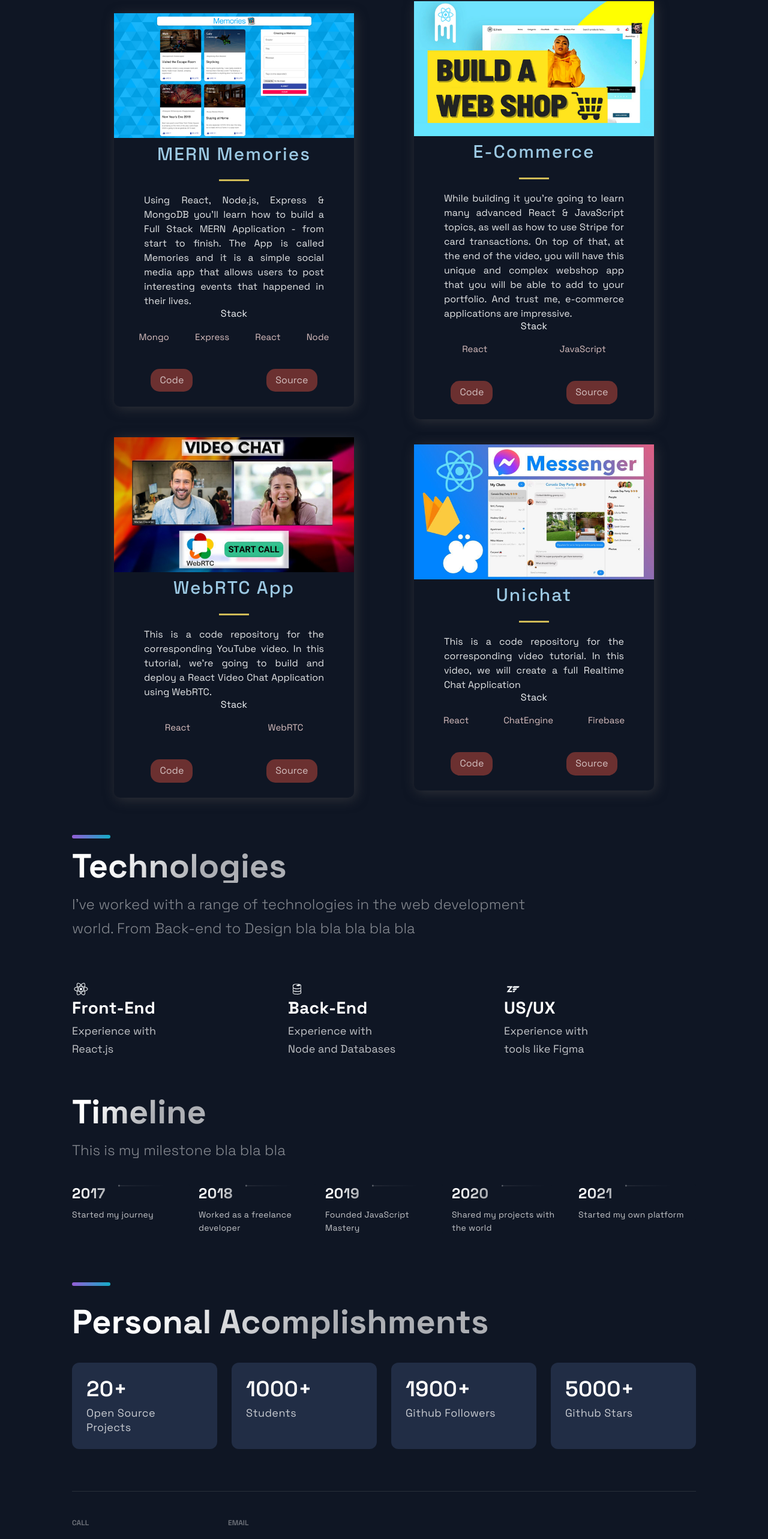
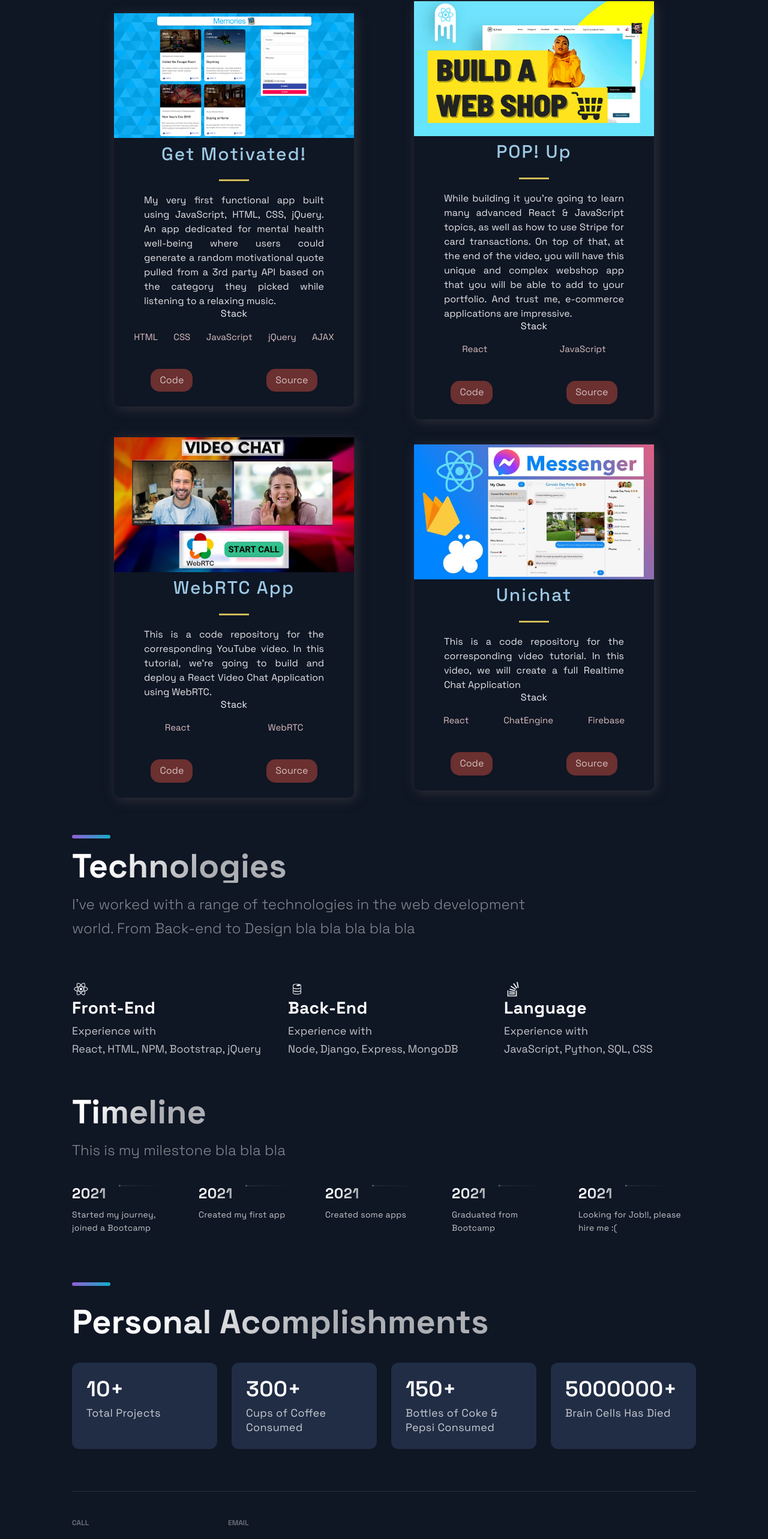
Before and after one commit to ChrisNulis/portfoliotwo, a Next.js app: page / in a window 1280 px wide. Shown: the part 833-3399 px from the top of the page at 60% size. Built offline with nearby package versions, Linux system fonts and the light colour scheme.

Commit message:
polishing

```diff
--- a/src/components/Acomplishments/Acomplishments.js
+++ b/src/components/Acomplishments/Acomplishments.js
@@ -4,10 +4,10 @@ import { Section, SectionDivider, SectionTitle } from '../../styles/GlobalCompon
 import { Box, Boxes, BoxNum, BoxText } from './AcomplishmentsStyles';
 
 const data = [
-  { number: 20, text: 'Open Source Projects'},
-  { number: 1000, text: 'Students', },
-  { number: 1900, text: 'Github Followers', },
-  { number: 5000, text: 'Github Stars', }
+  { number: 10, text: 'Total Projects'},
+  { number: 300, text: 'Cups of Coffee Consumed', },
+  { number: 150, text: 'Bottles of Coke & Pepsi Consumed', },
+  { number: 5000000, text: 'Brain Cells Has Died', }
 ];
 
 const Acomplishments = () => (
--- a/src/components/Technologies/Technologies.js
+++ b/src/components/Technologies/Technologies.js
@@ -1,5 +1,5 @@
 import React from 'react';
-import { DiFirebase, DiReact, DiZend } from 'react-icons/di';
+import { DiFirebase, DiReact, DiZend, DiStackoverflow } from 'react-icons/di';
 import { Section, SectionDivider, SectionText, SectionTitle } from '../../styles/GlobalComponents';
 import { List, ListContainer, ListItem, ListParagraph, ListTitle } from './TechnologiesStyles';
 
@@ -19,7 +19,7 @@ const Technologies = () =>  (
           <ListTitle>Front-End</ListTitle>
           <ListParagraph>
             Experience with <br />
-            React.js
+          React, HTML, NPM, Bootstrap, jQuery
           </ListParagraph>
         </ListContainer>
       </ListItem>
@@ -29,17 +29,17 @@ const Technologies = () =>  (
           <ListTitle>Back-End</ListTitle>
           <ListParagraph>
             Experience with <br />
-          Node and Databases
+          Node, Django, Express, MongoDB
           </ListParagraph>
         </ListContainer>
       </ListItem>
       <ListItem>
-        <DiZend size="3rem"/>
+        <DiStackoverflow size="3rem"/>
         <ListContainer>
-          <ListTitle>US/UX</ListTitle>
+          <ListTitle>Language</ListTitle>
           <ListParagraph>
             Experience with <br />
-            tools like Figma
+          JavaScript, Python, SQL, CSS
           </ListParagraph>
         </ListContainer>
       </ListItem>
--- a/src/constants/constants.js
+++ b/src/constants/constants.js
@@ -1,15 +1,15 @@
 export const projects = [
   {
-    title: 'MERN Memories',
-    description: "Using React, Node.js, Express & MongoDB you'll learn how to build a Full Stack MERN Application - from start to finish. The App is called Memories and it is a simple social media app that allows users to post interesting events that happened in their lives.",
+    title: 'Get Motivated!',
+    description: "My very first functional app built using JavaScript, HTML, CSS, jQuery. An app dedicated for mental health well-being where users could generate a random motivational quote pulled from a 3rd party API based on the category they picked while listening to a relaxing music.",
       image: '/images/1.png',
-      tags: ['Mongo', 'Express', 'React', 'Node'],
+      tags: ['HTML', 'CSS', 'JavaScript', 'jQuery', 'AJAX'],
     source: 'https://google.com',
     visit: 'https://google.com',
     id: 0,
   },
   {
-    title: 'E-Commerce',
+    title: 'POP! Up',
     description:"While building it you're going to learn many advanced React & JavaScript topics, as well as how to use Stripe for card transactions. On top of that, at the end of the video, you will have this unique and complex webshop app that you will be able to add to your portfolio. And trust me, e-commerce applications are impressive.",
     image: '/images/2.png',
     tags: ['React', 'JavaScript'],
@@ -38,9 +38,9 @@ export const projects = [
 ];
 
 export const TimeLineData = [
-  { year: 2017, text: 'Started my journey', },
-  { year: 2018, text: 'Worked as a freelance developer', },
-  { year: 2019, text: 'Founded JavaScript Mastery', },
-  { year: 2020, text: 'Shared my projects with the world', },
-  { year: 2021, text: 'Started my own platform', },
+  { year: 2021, text: 'Started my journey, joined a Bootcamp', },
+  { year: 2021, text: 'Created my first app', },
+  { year: 2021, text: 'Created some apps', },
+  { year: 2021, text: 'Graduated from Bootcamp', },
+  { year: 2021, text: 'Looking for Job!!, please hire me :(', },
 ];
```
